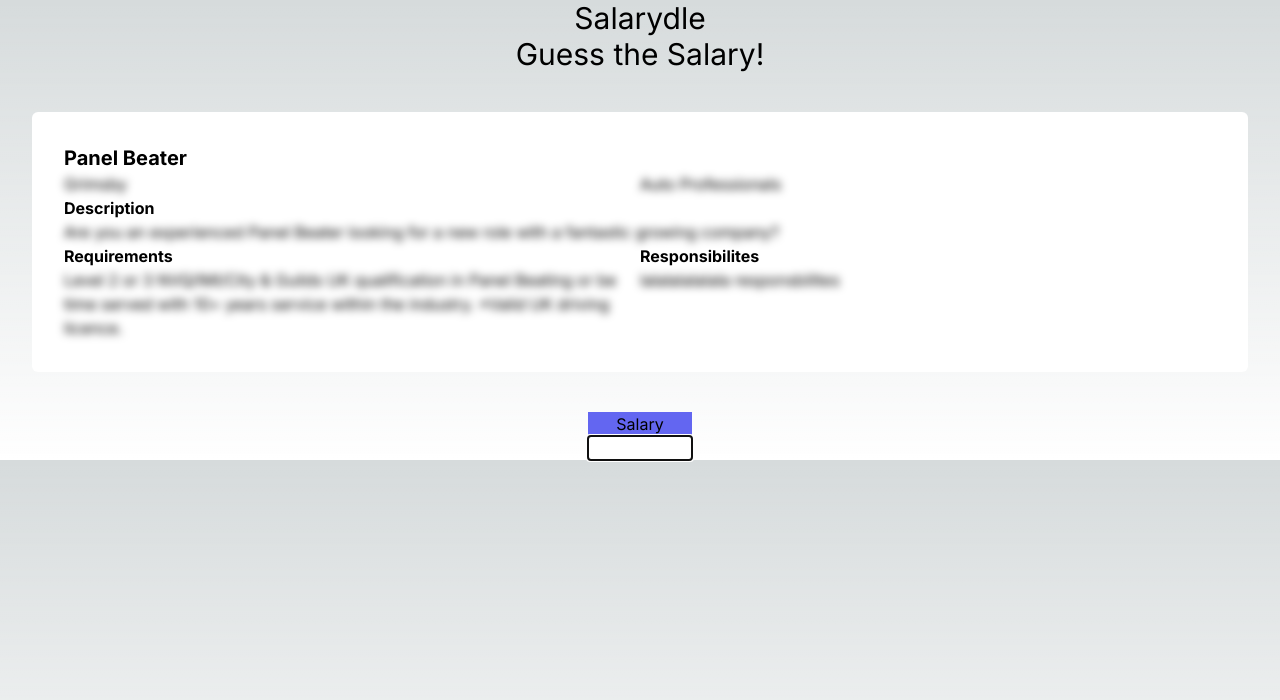
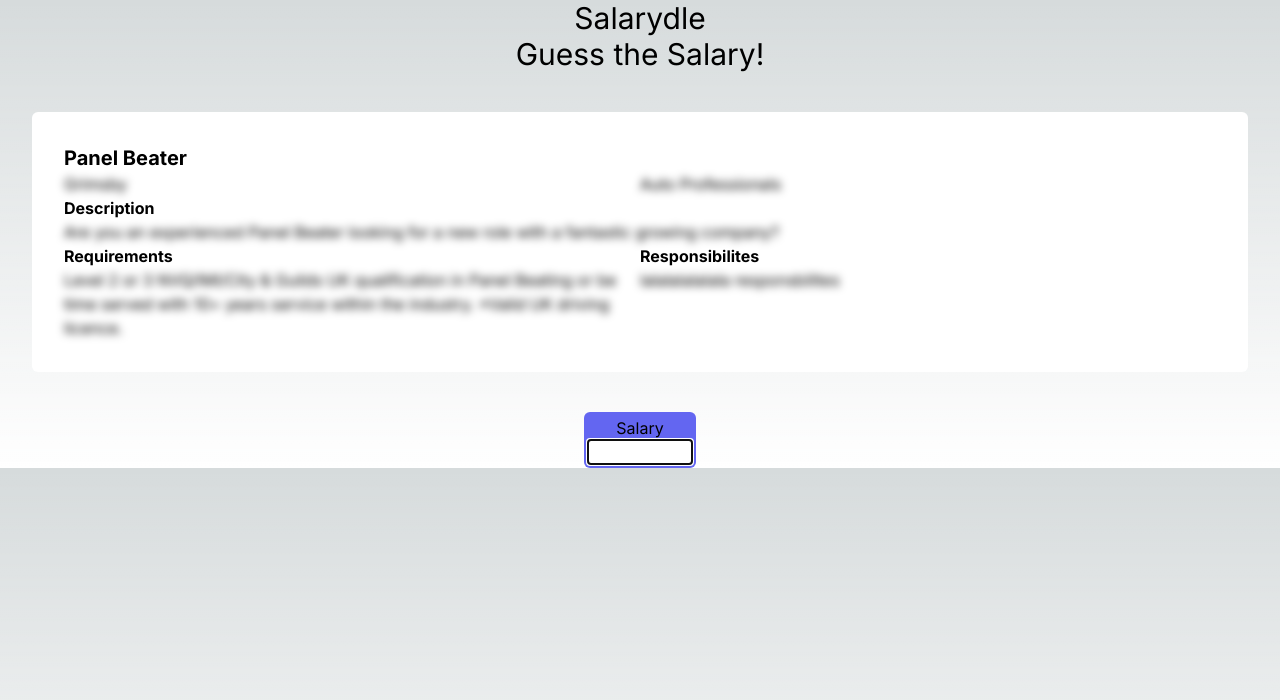
Before and after one commit to Joe-Fuller/salarydle, a Next.js app: page / in a window 1280 px wide. Shown: the top 700 px of the page. Built offline with nearby package versions, Linux system fonts and the light colour scheme.

Commit message:
update guessBox css

```diff
--- a/components/guessBox.js
+++ b/components/guessBox.js
@@ -2,11 +2,9 @@
 
 export default function GuessBox({ guesses, setGuesses, handleGuess, salary }) {
   return (
-    <div className="grid justify-center">
-      <form
-        className="grid justify-center bg-indigo-500 text-black "
-        onSubmit={handleGuess}
-      >
+    <div className="grid justify-center text-black">
+      <div className="bg-indigo-500 rounded-md p-1">
+        <form className="grid justify-center" onSubmit={handleGuess}>
           <label className="grid justify-center" htmlFor="guess">
             Salary
           </label>
@@ -38,5 +36,6 @@ export default function GuessBox({ guesses, setGuesses, handleGuess, salary }) {
           })}
         </div>
       </div>
+    </div>
   );
 }
```
Lines whose indentation alone changed are shown as unchanged.
